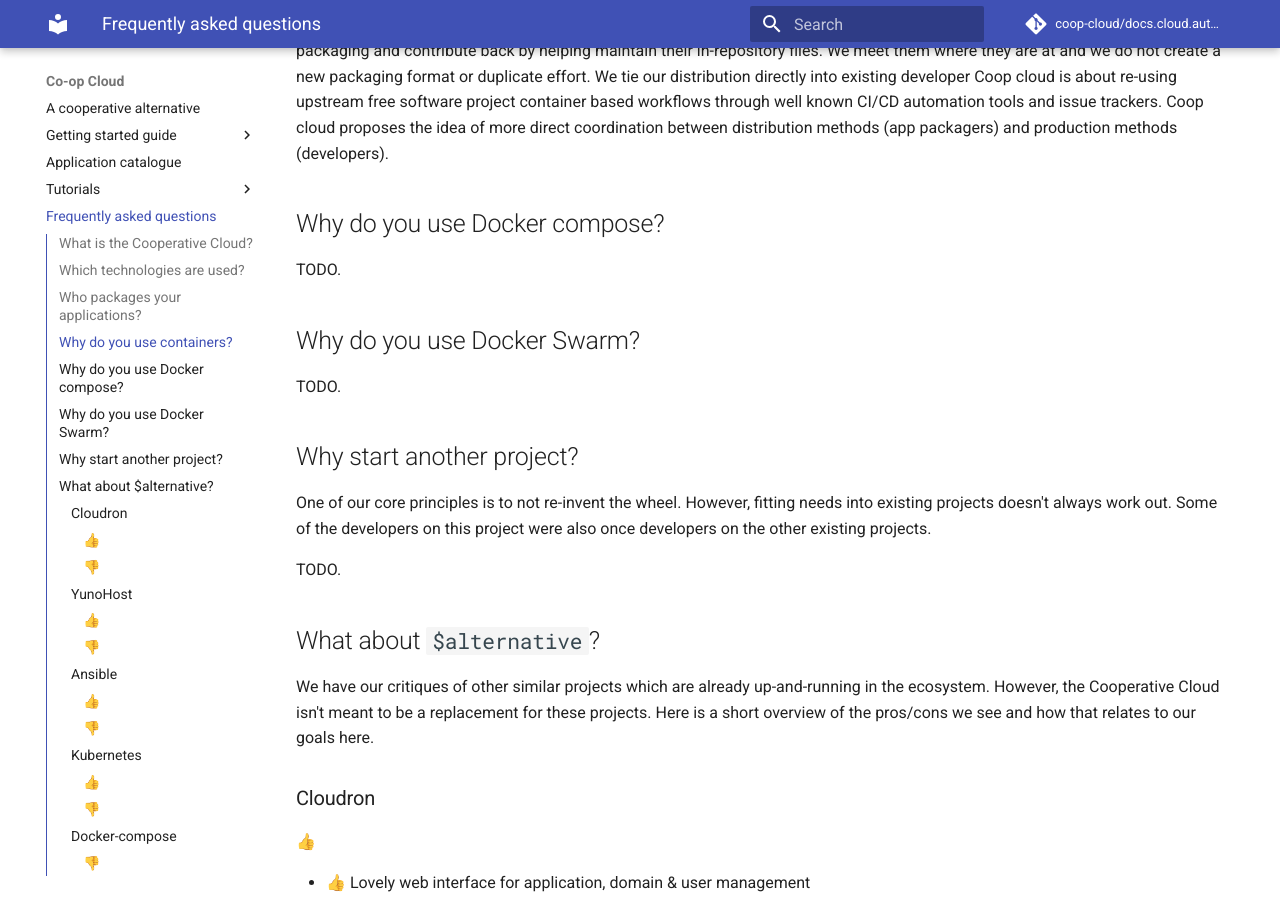
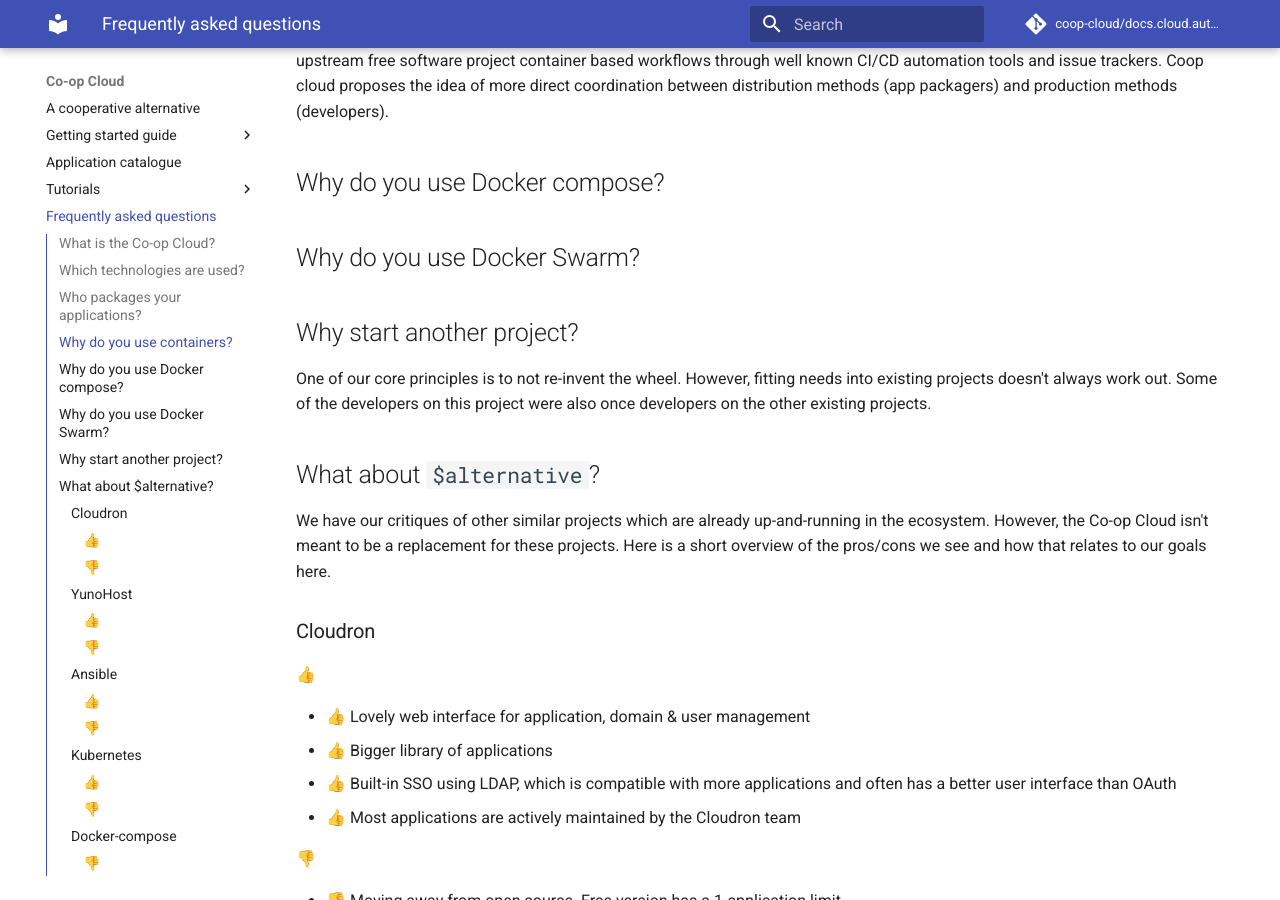
Before and after one commit to mayel/docs.coopcloud.tech, an MkDocs documentation site: the page built from docs/faq.md, in a window 1280 px wide and 900 px high, scrolled down 795 px. Built offline with MkDocs 1.6.1 and Material for MkDocs 9.7.7, drawn with Linux system fonts in a browser that asks for light colours; some of the changed text lies outside the part shown.

Commit message:
Inline and use Co-op

```diff
--- a/docs/faq.md
+++ b/docs/faq.md
@@ -2,16 +2,9 @@
 title: Frequently asked questions
 ---
 
-## What is the Cooperative Cloud?
+## What is the Co-op Cloud?
 
-The Cooperative Cloud is a project which aims to make self-hosting free
-software applications simple! It's a project which fits in alongside others
-like [Cloudron](https://www.cloudron.io/), [Yunohost](https://yunohost.org/)
-and [Freedombone](https://freedombone.net/) and others but has its own specific
-focus. The project is intended for existing small service providers and
-cooperatives already involved in hosting work who are looking for alternatives.
-
-TODO.
+The Co-op Cloud is a project which aims to make self-hosting free software applications simple! It's a project which fits in alongside others like [Cloudron](https://www.cloudron.io/), [Yunohost](https://yunohost.org/) and [Freedombone](https://freedombone.net/) and others but has its own specific focus. The project is intended for existing small service providers and cooperatives already involved in hosting work who are looking for alternatives.
 
 ## Which technologies are used?
 
@@ -42,26 +35,15 @@
 
 ## Why do you use Docker compose?
 
-TODO.
-
 ## Why do you use Docker Swarm?
-
-TODO.
 
 ## Why start another project?
 
-One of our core principles is to not re-invent the wheel. However, fitting
-needs into existing projects doesn't always work out. Some of the developers on
-this project were also once developers on the other existing projects.
-
-TODO.
+One of our core principles is to not re-invent the wheel. However, fitting needs into existing projects doesn't always work out. Some of the developers on this project were also once developers on the other existing projects.
 
 ## What about `$alternative`?
 
-We have our critiques of other similar projects which are already
-up-and-running in the ecosystem. However, the Cooperative Cloud isn't meant to
-be a replacement for these projects. Here is a short overview of the pros/cons
-we see and how that relates to our goals here.
+We have our critiques of other similar projects which are already up-and-running in the ecosystem. However, the Co-op Cloud isn't meant to be a replacement for these projects. Here is a short overview of the pros/cons we see and how that relates to our goals here.
 
 ### Cloudron
 
@@ -138,4 +120,4 @@
 
 ## What licensing model does the project use?
 
-The Cooperative Cloud will always be available under copyleft licenses.
+The Co-op Cloud will always be available under copyleft licenses.
```
